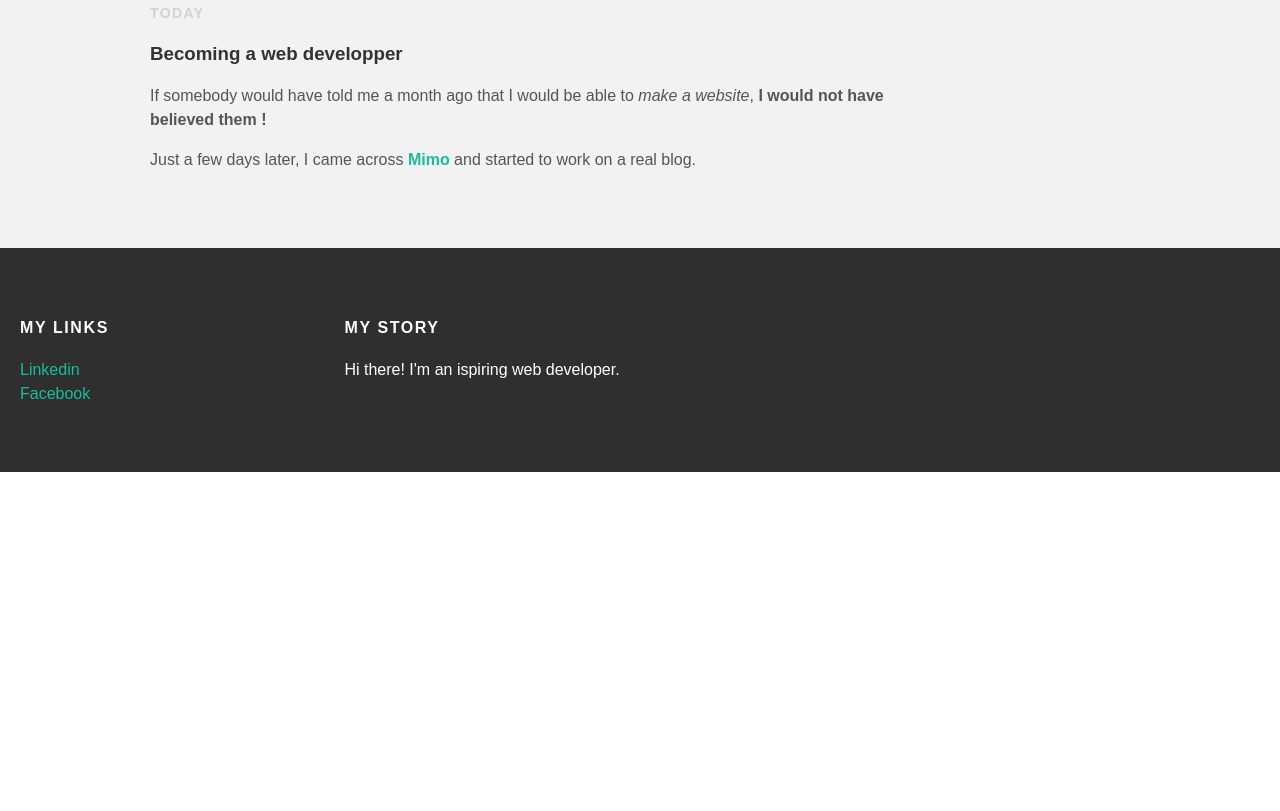
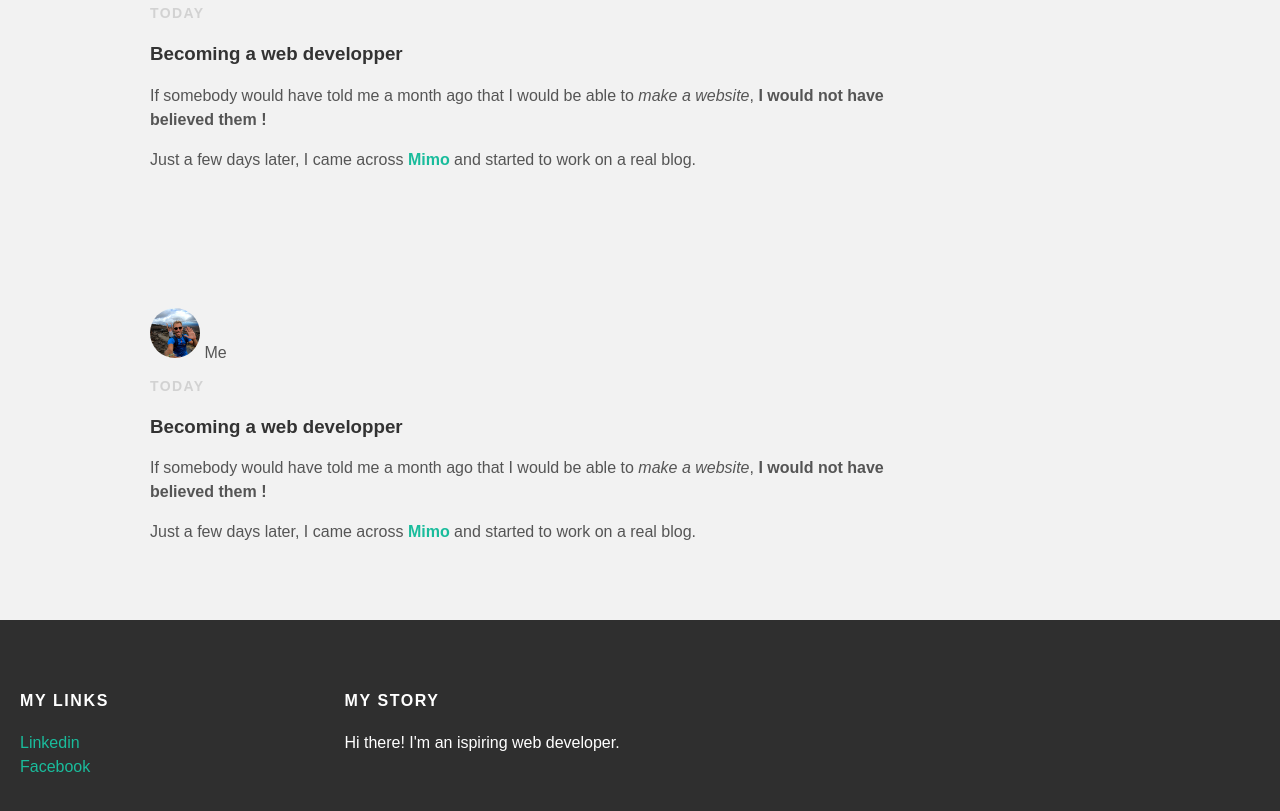
Before and after one commit to Jayzouz/user.github.io, a plain HTML site: page index.html in a window 1280 px wide. Shown: the part 647-1458 px from the top of the page. Before the commit the page ends 1119 px from the top, so only its background shows below. Drawn offline with Linux system fonts and the light colour scheme; files whose address does not match are found by name; a web font is replaced by a local one.

Commit message:
Update index.html

```diff
--- a/index.html
+++ b/index.html
@@ -42,6 +42,19 @@
             <p>Just a few days later, I came across <strong><a href="https://getmimo.com/">Mimo</a></strong> and started to work on a real blog.</p>
           </div>
         </div>
+        <div class="post-container">
+        <div class="post">
+          <div class="post-author-J">
+            <img src="C:\Users\j_cun\Desktop\Blog\Me.jpeg">
+            <span>Me</span>
+          </div>
+          <p class="post-date">Today</p>
+          <h3 class="post-title">Becoming a web developper</h3>
+          <div class="post-content">
+            <p>If somebody would have told me a month ago that I would be able to <em>make a website</em>, <strong>I would not have believed them !</strong></p>
+            <p>Just a few days later, I came across <strong><a href="https://getmimo.com/">Mimo</a></strong> and started to work on a real blog.</p>
+          </div>
+        </div>
       </div>
     <div id="footer">
       <div class="container">
```
